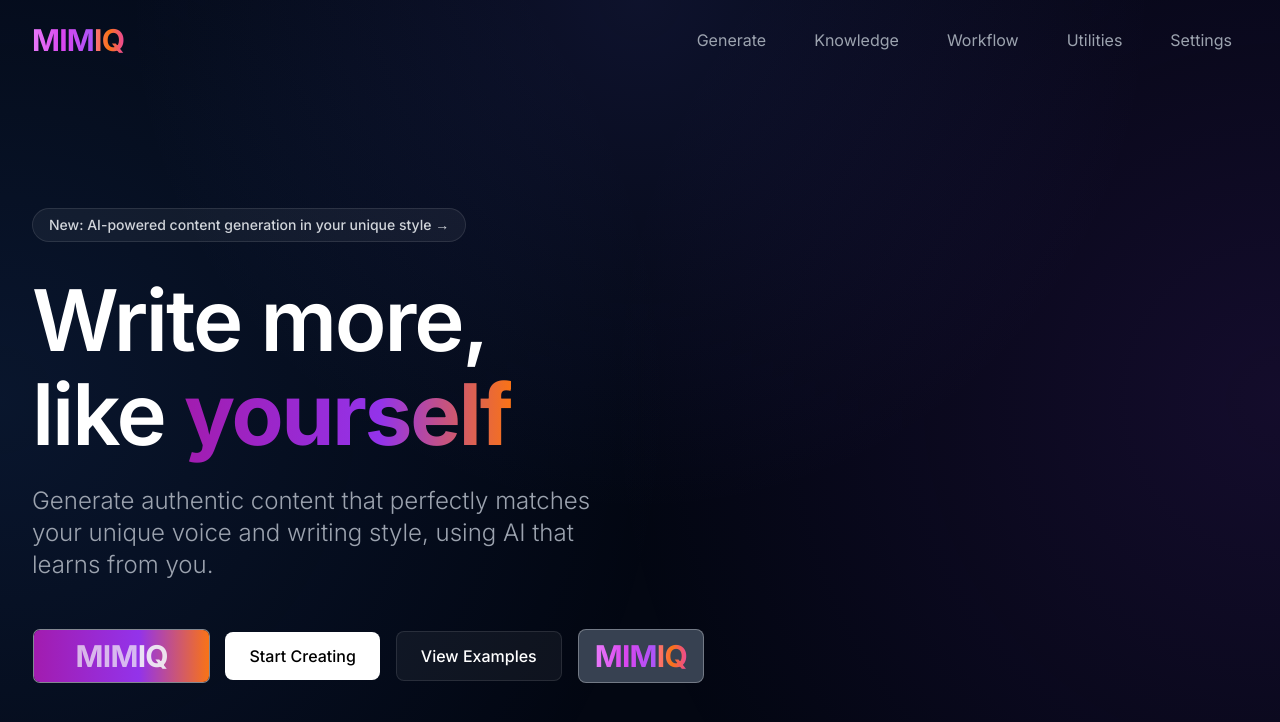
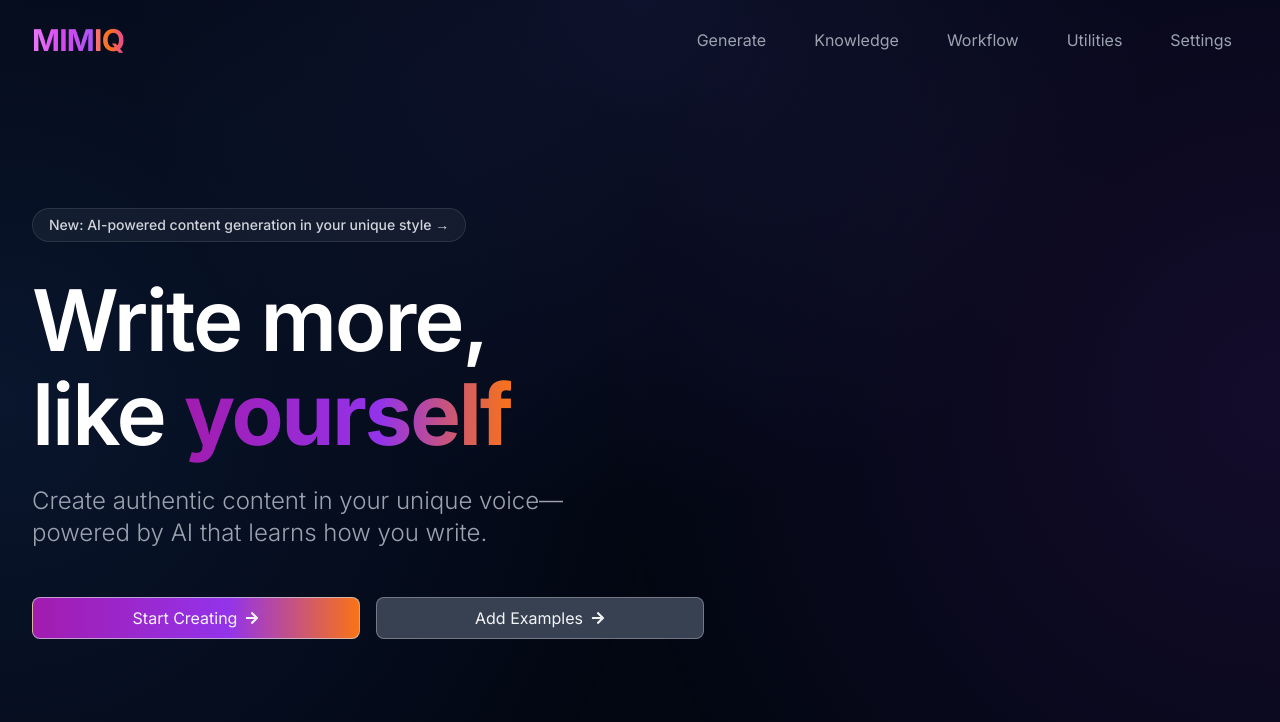
Before and after one commit to cmorman89/mimiq, a React (Vite) app in the folder frontend/: page / in a window 1280 px wide. Shown: the top 722 px of the page. Built offline with nearby package versions, Linux system fonts and the light colour scheme.

Commit message:
feat: update Home page layout and content, replacing LogoButton with enhanced Button components and refining call-to-action text

```diff
--- a/frontend/src/pages/Home.tsx
+++ b/frontend/src/pages/Home.tsx
@@ -1,8 +1,6 @@
-import { Link } from "react-router-dom";
 import { PageContainer } from "../features/page_container/PageContainer";
-import { LogoButton } from "../components/LogoButton";
 import { Button } from "../components/Button";
-import { Logo } from "../components/Logo";
+import { FaArrowRight } from "react-icons/fa";
 export const Home = () => {
   return (
     <PageContainer>
@@ -23,25 +21,21 @@
             <span className="animate-blink font-light text-gray-300">|</span>
           </h2>
           <p className="text-2xl text-gray-400 font-light max-w-xl">
-            Generate authentic content that perfectly matches your unique voice
-            and writing style, using AI that learns from you.
+            Create authentic content in your unique voice—powered by AI that
+            learns how you write.
           </p>
         </div>
         <div className="flex items-center space-x-4 pt-4">
-          <LogoButton type="inverted" />
-          <Link
-            to="/generate"
-            className="px-6 py-3 text-base font-medium bg-white text-black rounded-lg hover:bg-gray-100 transition-colors"
-          >
-            Start Creating
-          </Link>
-          <Link
-            to="/examples"
-            className="px-6 py-3 text-base font-medium text-white bg-white/5 rounded-lg hover:bg-white/10 transition-colors border border-white/10"
-          >
-            View Examples
-          </Link>
-          <Button to="/generate" type="primary"><Logo /></Button>
+          <Button type="accent" to="/generate" className="flex-1">
+            <span className="flex gap-2 items-center justify-center">
+              Start Creating <FaArrowRight className="text-sm" />
+            </span>
+          </Button>
+          <Button type="primary" to="/knowledge" className="flex-1">
+            <span className="flex gap-2 items-center justify-center">
+              Add Examples <FaArrowRight className="text-sm" />
+            </span>
+          </Button>
         </div>
       </div>
     </PageContainer>
```
